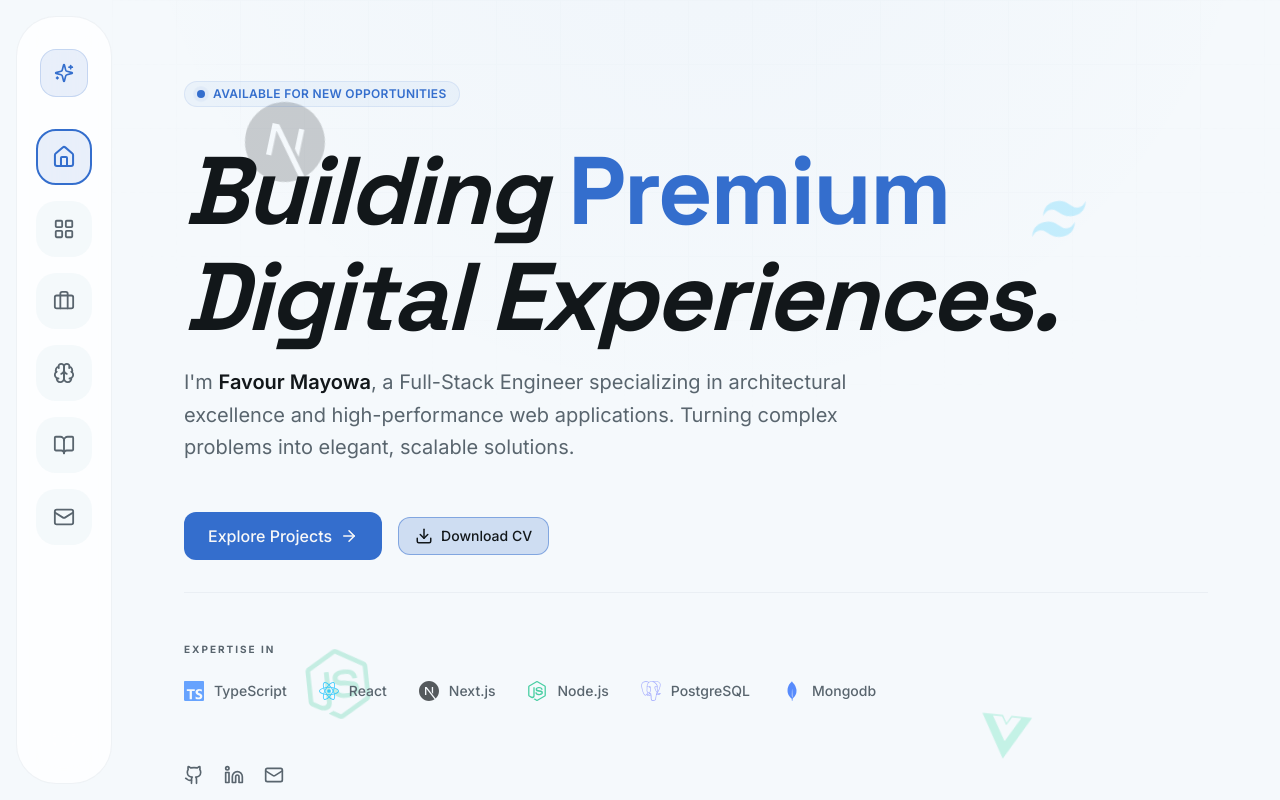
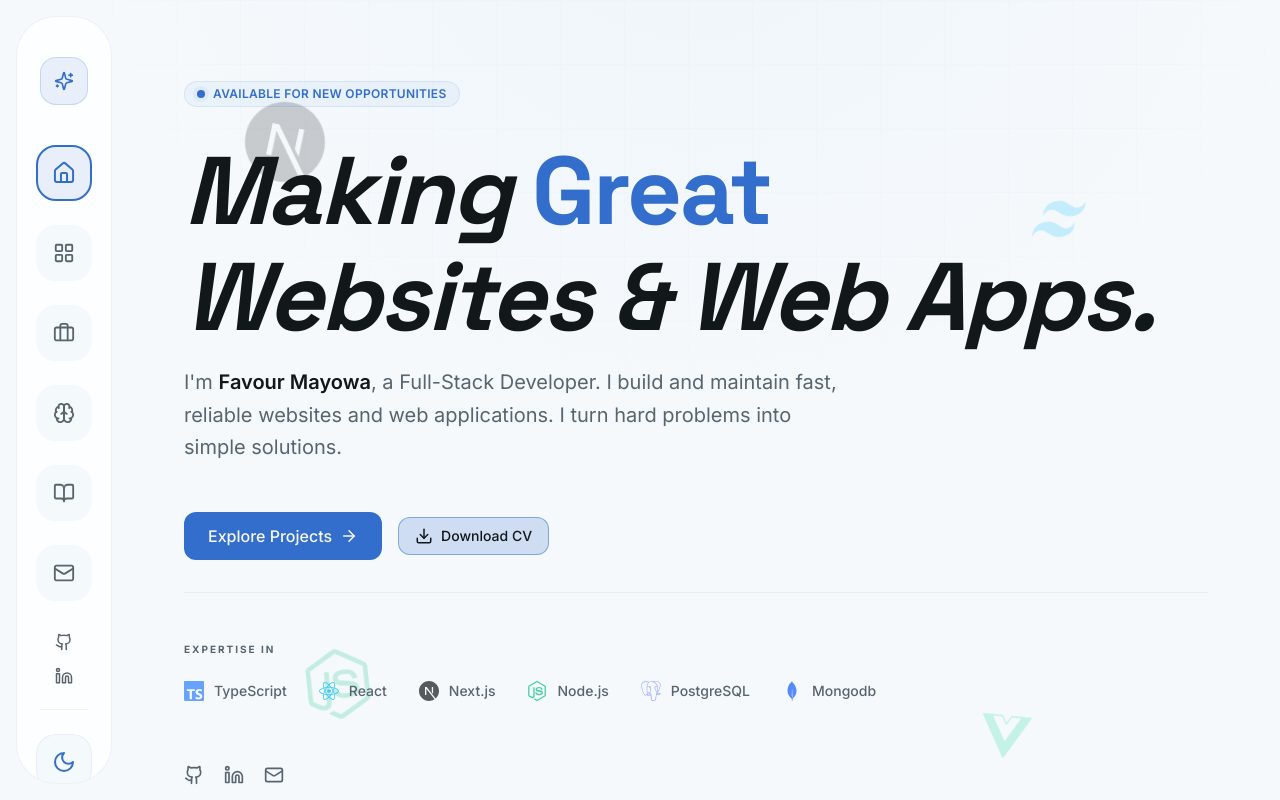
Before and after one commit to vickymayowa/mayowa.dev, a Next.js app: page / in a window 1280 px wide. Built offline with nearby package versions, Linux system fonts and the light colour scheme.

Commit message:
feat:some shit

```diff
--- a/app/experience/page.tsx
+++ b/app/experience/page.tsx
@@ -33,9 +33,9 @@ export default function ExperiencePage() {
           <Sparkles size={12} />
           Career Path
         </div>
-        <h1 className="mb-6 leading-tight">Work Experience</h1>
+        <h1 className="mb-6 leading-tight">My Experience</h1>
         <p className="text-muted-foreground text-lg max-w-2xl leading-relaxed">
-          A definitive timeline of my professional journey, highlighting key roles, technical challenges, and architectural contributions.
+          Here is a list of the places I have worked and the websites and web applications I have built and maintained.
         </p>
       </div>
 
--- a/components/featured-projects.tsx
+++ b/components/featured-projects.tsx
@@ -74,11 +74,11 @@ export default function FeaturedProjects() {
         <div className="max-w-2xl">
           <div className="inline-flex items-center gap-2 text-primary font-bold text-[10px] uppercase tracking-[0.2em] mb-4">
             <Sparkles size={12} />
-            Showcase
+            My Work
           </div>
-          <h2 className="mb-6 leading-tight">Featured Projects</h2>
+          <h2 className="mb-6 leading-tight">Selected Projects</h2>
           <p className="text-muted-foreground text-lg leading-relaxed">
-            A curated selection of my recent work, spanning architectural design, full-stack implementation, and performance optimization.
+            I build and maintain websites and web applications. Here are some of my favorite projects.
           </p>
         </div>
         <Link href="/projects" className="btn-outline-premium group shrink-0">
--- a/components/hero.tsx
+++ b/components/hero.tsx
@@ -61,12 +61,12 @@ export default function Hero() {
 
           <div className="space-y-4">
             <h1 className="text-5xl md:text-8xl font-bold leading-[1.1] tracking-tight animate-in fade-in slide-in-from-bottom-4 duration-700 delay-100 italic">
-              Building <span className="text-primary not-italic">Premium</span> <br />
-              Digital Experiences.
+              Making <span className="text-primary not-italic">Great</span> <br />
+              Websites & Web Apps.
             </h1>
 
             <p className="text-lg md:text-xl text-muted-foreground max-w-2xl leading-relaxed animate-in fade-in slide-in-from-bottom-4 duration-700 delay-200">
-              I'm <span className="text-foreground font-semibold">Favour Mayowa</span>, a Full-Stack Engineer specializing in architectural excellence and high-performance web applications. Turning complex problems into elegant, scalable solutions.
+              I'm <span className="text-foreground font-semibold">Favour Mayowa</span>, a Full-Stack Developer. I build and maintain fast, reliable websites and web applications. I turn hard problems into simple solutions.
             </p>
           </div>
 
--- a/components/services.tsx
+++ b/components/services.tsx
@@ -6,37 +6,37 @@ import { Sparkles } from "lucide-react"
 const services = [
     {
         title: "Frontend Development",
-        description: "Building highly interactive, responsive, and performance-driven user interfaces using modern frameworks like React and Next.js.",
+        description: "I build the part of the website you see and interact with. I make sure it works well on phones and computers.",
         icon: Layout,
         tags: ["React", "Next.js", "Tailwind CSS", "TypeScript"],
     },
     {
         title: "Backend Engineering",
-        description: "Architecting scalable server-side systems, secure APIs, and efficient database schemas for high-traffic applications.",
+        description: "I build the hidden part of websites that handles data and keep things running smoothly and safely.",
         icon: Server,
         tags: ["Node.js", "Express", "PostgreSQL", "MongoDB"],
     },
     {
         title: "Full-Stack Development",
-        description: "End-to-end product development from initial architecture to final deployment, ensuring a cohesive and seamless user experience.",
+        description: "I build the whole website from start to finish, making sure everything works together perfectly.",
         icon: Layers,
         tags: ["MERN", "T3 Stack", "Serverless"],
     },
     {
-        title: "Performance Optimization",
-        description: "Deep audits and technical optimizations to improve Core Web Vitals, reduce load times, and maximize conversion rates.",
+        title: "Performance & SEO",
+        description: "I make websites load faster and help them show up better on search engines like Google.",
         icon: Zap,
         tags: ["SEO", "Web Vitals", "Caching", "Optimization"],
     },
     {
-        title: "UI/UX Design",
-        description: "Crafting intuitive, minimalist, and high-impact digital designs that prioritize user experience and brand identity.",
+        title: "Website Maintenance",
+        description: "I keep your website updated, secure, and working perfectly after it goes live.",
         icon: Palette,
-        tags: ["Figma", "Design Systems", "Prototyping"],
+        tags: ["Updates", "Security", "Regular Maintenance"],
     },
     {
         title: "Cloud & Deployment",
-        description: "Managing robust cloud infrastructure, CI/CD pipelines, and secure automated deployments for modern web apps.",
+        description: "I put your website online so anyone in the world can visit it anytime.",
         icon: Globe,
         tags: ["AWS", "Vercel", "Docker", "CI/CD"],
     },
@@ -50,11 +50,11 @@ export default function Services() {
                     <div className="max-w-2xl">
                         <div className="inline-flex items-center gap-2 text-primary font-bold text-[10px] uppercase tracking-[0.2em] mb-4">
                             <Sparkles size={12} />
-                            Core Expertise
+                            How I can help
                         </div>
-                        <h2 className="mb-6 leading-tight">Services <br /><span className="text-primary italic"> I Deliver with Excellence</span></h2>
+                        <h2 className="mb-6 leading-tight">My Main <br /><span className="text-primary italic"> Services</span></h2>
                         <p className="text-muted-foreground text-lg leading-relaxed">
-                            I provide specialized technical services tailored for businesses and startups that demand high-performance digital products and scalable architecture.
+                            I build websites and apps that work great and help your business or startup reach more people.
                         </p>
                     </div>
                 </div>
--- a/components/sidebar.tsx
+++ b/components/sidebar.tsx
@@ -13,7 +13,9 @@ import {
   X,
   Sparkles,
   User,
-  LayoutGrid
+  LayoutGrid,
+  Github,
+  Linkedin
 } from "lucide-react"
 import ThemeToggle from "./theme-toggle"
 
@@ -21,7 +23,7 @@ const navItems = [
   { href: "/", label: "Home", icon: Home },
   { href: "/services", label: "Services", icon: LayoutGrid },
   { href: "/projects", label: "Projects", icon: Briefcase },
-  { href: "/experience", label: "Timeline", icon: Brain },
+  { href: "/experience", label: "Skills", icon: Brain },
   { href: "/blog", label: "Articles", icon: BookOpen },
   { href: "/contact", label: "Contact", icon: Mail },
 ]
@@ -50,18 +52,18 @@ export default function Sidebar() {
 
       {/* Compact Column Sidebar */}
       <aside
-        className={`fixed md:relative h-[calc(100vh-2rem)] my-4 ml-4 w-20 md:w-24 bg-card/80 backdrop-blur-xl border border-border/50 rounded-[2.5rem] flex flex-col items-center py-8 gap-6 transition-all duration-500 z-[90] overflow-y-auto overflow-x-hidden scrollbar-none ${isOpen ? "translate-x-0" : "-translate-x-[120%] md:translate-x-0"
+        className={`fixed md:relative h-[calc(100vh-2rem)] my-4 ml-4 w-20 md:w-24 bg-card/80 backdrop-blur-xl border border-border/50 rounded-[2.5rem] flex flex-col items-center py-10 gap-8 transition-all duration-500 z-[90] overflow-y-auto overflow-x-hidden scrollbar-none ${isOpen ? "translate-x-0" : "-translate-x-[120%] md:translate-x-0"
           }`}
       >
         {/* Brand/Top Icon */}
         <Link href="/" className="shrink-0 mb-2">
-          <div className="w-12 h-12 bg-primary/10 rounded-2xl flex items-center justify-center border border-primary/20">
+          <div className="w-12 h-12 bg-primary/10 rounded-2xl flex items-center justify-center border border-primary/20 hover:scale-110 transition-transform">
             <Sparkles size={20} className="text-primary" />
           </div>
         </Link>
 
         {/* Navigation Items */}
-        <nav className="flex flex-col gap-4 w-full items-center">
+        <nav className="flex flex-col gap-6 w-full items-center">
           {navItems.map((item) => {
             const Icon = item.icon
             const isActive = pathname === item.href
@@ -97,15 +99,23 @@ export default function Sidebar() {
         </nav>
 
         {/* Bottom Actions */}
-        {/* <div className="mt-auto flex flex-col gap-4 items-center shrink-0"> */}
-        {/* <div className="w-12 h-px bg-border/50" /> */}
-        {/* <ThemeToggle /> */}
-        {/* <Link href="/contact" className="group relative"> */}
-        {/* <div className="w-14 h-14 rounded-[1.25rem] bg-foreground text-background flex items-center justify-center transition-all duration-300 hover:scale-105 active:scale-95 shadow-xl shadow-black/10">
+        <div className="mt-auto flex flex-col gap-6 items-center shrink-0">
+          <div className="flex flex-col gap-4 items-center">
+            <Link href="https://github.com/vickymayowa" target="_blank" className="text-muted-foreground hover:text-primary transition-colors">
+              <Github size={18} />
+            </Link>
+            <Link href="https://linkedin.com/in/favour-adebanjo" target="_blank" className="text-muted-foreground hover:text-primary transition-colors">
+              <Linkedin size={18} />
+            </Link>
+          </div>
+          <div className="w-12 h-px bg-border/50" />
+          <ThemeToggle />
+          <Link href="/contact" className="group relative">
+            <div className="w-14 h-14 rounded-[1.25rem] bg-foreground text-background flex items-center justify-center transition-all duration-300 hover:scale-105 active:scale-95 shadow-xl shadow-black/10">
               <User size={20} />
-            </div> */}
-        {/* </Link> */}
-        {/* </div> */}
+            </div>
+          </Link>
+        </div>
       </aside>
     </>
   )
--- a/components/tech-stack.tsx
+++ b/components/tech-stack.tsx
@@ -33,9 +33,9 @@ import { Layout, Server, Database, Cloud, Code2 } from "lucide-react"
 
 const techCategories = [
   {
-    title: "Frontend Engineering",
+    title: "Frontend Development",
     icon: Layout,
-    description: "Architecting responsive, performant, and visually stunning user interfaces.",
+    description: "Making websites look good and work smoothly on any screen.",
     skills: [
       { name: "React", icon: SiReact, color: "text-sky-400" },
       { name: "Next.js", icon: SiNextdotjs, color: "text-foreground" },
@@ -48,9 +48,9 @@ const techCategories = [
     ],
   },
   {
-    title: "Backend & Systems",
+    title: "Backend & Servers",
     icon: Server,
-    description: "Building robust, scalable server-side architectures and complex business logic.",
+    description: "Building the parts of the website that handle data and logic.",
     skills: [
       { name: "Node.js", icon: SiNodedotjs, color: "text-emerald-500" },
       { name: "PHP", icon: SiPhp, color: "text-indigo-400" },
@@ -63,9 +63,9 @@ const techCategories = [
     ],
   },
   {
-    title: "Cloud & Infrastructure",
+    title: "Cloud & Databases",
     icon: Cloud,
-    description: "Managing data persistence, containerization, and automated deployment pipelines.",
+    description: "Keeping your data safe and putting your website online.",
     skills: [
       { name: "PostgreSQL", icon: SiPostgresql, color: "text-indigo-400" },
       { name: "MongoDB", icon: SiMongodb, color: "text-emerald-600" },
@@ -85,9 +85,9 @@ export default function TechStack() {
       <div className="mb-20">
         <div className="flex flex-col md:flex-row md:items-end justify-between gap-6">
           <div className="max-w-2xl">
-            <h2 className="mb-6 leading-tight">Expertise & <span className="text-primary italic">Technical Arsenal</span></h2>
+            <h2 className="mb-6 leading-tight">My Skills & <span className="text-primary italic">Tools</span></h2>
             <p className="text-muted-foreground text-lg leading-relaxed">
-              I leverage a modern, battle-tested stack to deliver high-performance solutions that scale with your business needs.
+              I use the best modern tools to build websites that can grow with your business.
             </p>
           </div>
         </div>
--- a/db/db.db.json
+++ b/db/db.db.json
@@ -34,8 +34,8 @@
     "blogs": [
         {
             "id": "1",
-            "title": "Building Scalable Full-Stack Applications with MERN",
-            "excerpt": "Learn how to architect and build scalable full-stack applications using MongoDB, Express, React, and Node.js. We'll cover best practices, performance optimization, and deployment strategies.",
+            "title": "Building Websites with MERN",
+            "excerpt": "Learn how to build full-stack websites using MongoDB, Express, React, and Node.js. We cover the basics and how to put your site online.",
             "date": "2024-10-15",
             "author": "Favour Mayowa",
             "category": "Full-Stack",
@@ -47,8 +47,8 @@
         },
         {
             "id": "2",
-            "title": "Next.js 15: New Features and Performance Improvements",
-            "excerpt": "Explore the latest features in Next.js 15 including improved server components, enhanced caching, and performance optimizations. Perfect for building modern web applications.",
+            "title": "Next.js 15: What's New?",
+            "excerpt": "Check out the newest features in Next.js 15. It makes building websites faster and easier than before.",
             "date": "2024-10-10",
             "author": "Favour Mayowa",
             "category": "Next.js",
@@ -60,8 +60,8 @@
         },
         {
             "id": "3",
-            "title": "TypeScript Best Practices for Large-Scale Projects",
-            "excerpt": "Master TypeScript with advanced patterns and best practices for building maintainable, type-safe applications. Includes real-world examples and common pitfalls to avoid.",
+            "title": "Simple TypeScript Tips",
+            "excerpt": "How to use TypeScript correctly in your projects. We look at easy ways to keep your code clean and avoid common mistakes.",
             "date": "2024-10-05",
             "author": "Favour Mayowa",
             "category": "TypeScript",
@@ -78,10 +78,10 @@
             "role": "Frontend Developer",
             "company": "Whatspodcasting · Plluggg",
             "date": "Feb 2025 - Apr 2025",
-            "description": "",
+            "description": "I worked on the frontend of their website, making it fast and easy to use.",
             "highlights": [],
             "created_at": "2025-11-05 10:00:09.792735",
-            "location": "Abuja, Federal Capital Territory, Nigeria · Remote",
+            "location": "Abuja, Nigeria · Remote",
             "skills": [
                 "NextJS",
                 "Prisma",
@@ -94,10 +94,10 @@
             "role": "Frontend Engineer",
             "company": "The New Story Foundation",
             "date": "Feb 2025 - Mar 2025",
-            "description": "Built the foundation's NGO website from scratch using React.js, creating interactive and dynamic user interfaces that showcased their humanitarian program",
+            "description": "I built an NGO website from scratch. I created a dynamic site to show their humanitarian work to the world.",
             "highlights": [],
             "created_at": "2025-11-05 10:00:09.792735",
-            "location": "No 11 Victory Close, Ota -Eesan Community, 340106 Akure, Ondo· Remote",
+            "location": "Akure, Nigeria · Remote",
             "skills": [
                 "Reactjs",
                 "Typescript",
@@ -109,10 +109,10 @@
             "role": "Frontend Developer",
             "company": "Cargomax Services Ltd",
             "date": "May 2024 - Feb 2025",
-            "description": "Developed the user-side interface to manage orders and products using Next.js and Tailwind CSS. Created responsive designs and interactive features to enhance usability. Delivered clean, efficient code to ensure optimal performance and scalability.",
+            "description": "I built the user interface for managing orders and products using Next.js. I made the site responsive and easy for customers to use.",
             "highlights": [],
             "created_at": "2025-11-05 10:00:09.792735",
-            "location": "Littleton Road, Salford, Manchester · Remote",
+            "location": "Manchester, UK · Remote",
             "skills": [
                 "Reactjs",
                 "NextJS",
@@ -125,10 +125,10 @@
             "role": "Frontend Developer",
             "company": "Tripflex",
             "date": "May 2024 - Dec 2024",
-            "description": "Developed a seamless car tour booking platform for city tours, akin to ride-hailing services like Uber.\n\nBuilt an intuitive user interface to simplify navigation, destination selection, and booking management.\n\nDesigned and implemented the admin dashboard, including key features such as the Transactions page, Payments, Settings, Driver Verification, and Driver Management.\n\nImplemented responsive designs, ensuring consistent user experiences across devices.",
+            "description": "I built a website for booking car tours. I also made an admin dashboard for managing drivers, payments, and settings.",
             "highlights": [],
             "created_at": "2025-11-05 10:00:09.792735",
-            "location": "Abuja, Federal Capital Territory, Nigeria · Remote",
+            "location": "Abuja, Nigeria · Remote",
             "skills": [
                 "Reactjs",
                 "NextJS",
@@ -141,10 +141,10 @@
             "role": "Frontend Developer",
             "company": "Alusoft Technologies Ltd",
             "date": "Jun 2023 - Oct 2023",
-            "description": "Taught foundational web development technologies, including HTML, CSS, and JavaScript, to aspiring frontend developers.\n\nDesigned and delivered interactive lessons, ensuring students grasped key concepts through hands-on projects and real-world examples.\n\nProvided mentorship and guidance to students, helping them build strong technical skills and confidence in web development.",
+            "description": "I taught other people how to build websites. I explained HTML, CSS, and JavaScript and helped them with their first projects.",
             "highlights": [],
             "created_at": "2025-11-05 09:57:44.992886",
-            "location": "Elem Building, Opposite IDC Primary School, Olopomeji, Akobo, Ibadan, Oyo State, Nigeria.",
+            "location": "Ibadan, Nigeria.",
             "skills": [
                 "HTML",
                 "CSS",
@@ -156,10 +156,10 @@
             "role": "Full Stack Developer",
             "company": "SQI COLLEGE OF ICT",
             "date": "SEPT 2022 - AUG 2024",
-            "description": "I enrolled in a tech school to advance my skills as a Full-Stack Web Developer. During my studies, I gained hands-on experience with diverse tech stacks, including Angular, MongoDB, Node.js, Express.js, React, Vue.js, SQL, and PHP. Alongside technical skills, I developed strong communication abilities, learning to present and pitch ideas effectively. This experience has equipped me with a well-rounded foundation for success in the tech industry.",
+            "description": "I studied full-stack development and learned how to use many different tools like React, Node.js, and SQL. I practiced building both the front and back parts of websites.",
             "highlights": [],
             "created_at": "2025-11-05 09:59:09.953045",
-            "location": "Old Ilorin Road, Opposite Yoaco Filling Station, Yoaco, Ogbomoso.",
+            "location": "Ogbomoso, Nigeria.",
             "skills": [
                 "React",
                 "Nodejs",
@@ -169,7 +169,7 @@
                 "Mongodb",
                 "Laravel",
                 "Vue",
-                "Communcation Skills"
+                "Communication Skills"
             ]
         }
     ],
@@ -177,7 +177,7 @@
         {
             "id": "10",
             "title": "FinFlow Web",
-            "description": "A modern fintech web application built with Next.js 16, Supabase, TailwindCSS, and ShadCN UI, Typescript. Inspired by Cowrywise, FinFlow helps users automate their savings, invest in diverse portfolios, and achieve their financial goals.",
+            "description": "A modern money management website. It helps people save money, track their portfolio, and reach their financial goals.",
             "image": "https://zuyzoxkdnyentxxydkvp.supabase.co/storage/v1/object/public/project-images/project-1763126099305-1763126100720.png",
             "tags": [
                 "TypeScript",
@@ -194,7 +194,7 @@
         {
             "id": "11",
             "title": "Code Arena",
-            "description": "Full-stack, class-based web application that turns coding practice into an interactive terminal experience. Built with Next.js, TypeScript, TailwindCSS, and ShadCN/UI, Supabase, it lets developers solve LeetCode-style problems directly inside a sleek, hacker-themed interface — solo or collaboratively in real-time.",
+            "description": "A coding practice website where developers can solve problems in a terminal-like design, alone or with others.",
             "image": "https://zuyzoxkdnyentxxydkvp.supabase.co/storage/v1/object/public/project-images/project-1763126085968-1763126087727.png",
             "tags": [
                 "TypeScript",
@@ -211,7 +211,7 @@
         {
             "id": "12",
             "title": "Travel Website",
-            "description": "Travel Website",
+            "description": "A beautiful website for a travel agency to show their trips and booking options.",
             "image": "https://zuyzoxkdnyentxxydkvp.supabase.co/storage/v1/object/public/project-images/project-1763203149862-1763203202477.png",
             "tags": [
                 "Next.js",
@@ -227,7 +227,7 @@
         {
             "id": "13",
             "title": "Event Ticketing Hub",
-            "description": "Event Ticketing Hub",
+            "description": "A simple website to find and buy tickets for local events and shows.",
             "image": "https://zuyzoxkdnyentxxydkvp.supabase.co/storage/v1/object/public/project-images/project-1763242108233-1763242113974.png",
             "tags": [
                 "Nextjs",
@@ -242,7 +242,7 @@
         {
             "id": "14",
             "title": "Trade Vault Web",
-            "description": "Access institutional-grade trading tools, real-time market analysis, and portfolio optimization designed for wealth accumulation and risk management.",
+            "description": "A professional website for trading and market analysis, designed for easy use.",
             "image": "https://zuyzoxkdnyentxxydkvp.supabase.co/storage/v1/object/public/project-images/project-1763581006810-1763581020437.png",
             "tags": [
                 "Nextjs",
@@ -259,7 +259,7 @@
         {
             "id": "15",
             "title": "Facial-Web Attendance System",
-            "description": "A modern, full-featured attendance management system for colleges using facial recognition technology. Built with Next.js, TypeScript, TailwindCSS, ShadCN UI, and Appwrite.",
+            "description": "A modern attendance system that uses facial recognition to track students or workers automatically.",
             "image": "https://zuyzoxkdnyentxxydkvp.supabase.co/storage/v1/object/public/project-images/project-1764143759509-1764143765196.png",
             "tags": [
                 "TypeScript",
```
Also changed, not shown: app/blog/page.tsx (+4 -4 lines), app/contact/page.tsx (+6 -6 lines), app/projects/page.tsx (+5 -5 lines).
